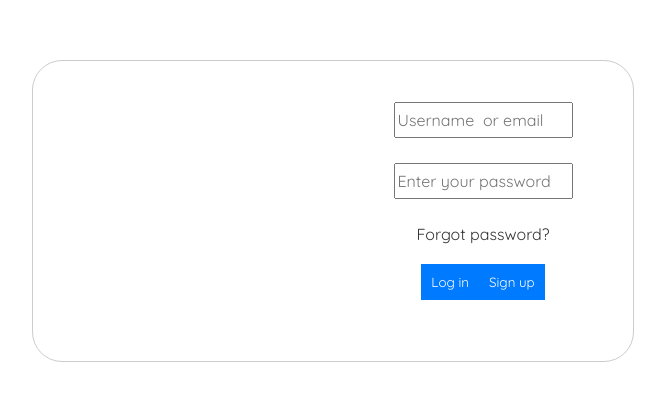
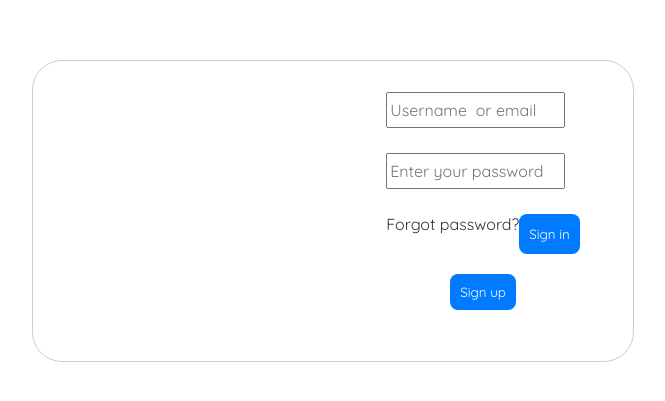
Before and after one commit to vignesh-16/todo, a React (Create React App) app in the folder front-end/: page / in a window 1280 px wide. Shown: the part 149-550 px from the top of the page, without its empty margins (308-973 px from the left). Built offline with nearby package versions, Linux system fonts and the light colour scheme; the HTML template or start-up script is replaced by a standard one.

Commit message:
[To Do]:: Front-end: -> Completed sign in and sign out functionality in UI level :: Properisation pending

```diff
--- a/front-end/src/MoreOptions.js
+++ b/front-end/src/MoreOptions.js
@@ -3,7 +3,7 @@
 
 const MoreOptions = () => {
 
-    let user = sessionStorage.getItem('username') || 'User';
+    let user = sessionStorage.getItem('username');
     const [isOpen, setIsOpen] = useState(false);
 
     const toggleDropdown = ()=> {
@@ -14,7 +14,7 @@
         <span className="navbar-option more-options">
             <span className="icon-name-container">
                 <p className="user-name-display">
-                    <button onClick={ ()=>{ toggleDropdown() } }>{user}</button>
+                    <button className="captial-first" onClick={ ()=>{ toggleDropdown() } }>{user}</button>
                 </p>
             </span>
             {
--- a/front-end/src/SignIn.js
+++ b/front-end/src/SignIn.js
@@ -5,7 +5,6 @@
 const SignIn = () => {
     const [email, setEmail] = useState('');
     const [pass, setPass] = useState('');
-    const [signedUser, setSignedUser] = useState({});
     const signUserIn = usePost('http://localhost:3003/users/isuser')
     const forward = useHistory();
     const reRoute = (route)=> {
@@ -18,11 +17,13 @@
         let validUser = await signUserIn(userDetails);
         console.log('%c valid user: ','color: dark-blue; font-size: 20px', validUser);
         if(validUser !== null && validUser !== undefined) {
-            setSignedUser(validUser)
-            let username = signedUser?.firstname?.toLowerCase();
+            let username = validUser?.firstname?.toLowerCase();
             sessionStorage.setItem('username', username);
+            console.log('%c Session set signing user in: ','color: dark-blue; font-size: 20px');
             let route = 'users/'+username+'/todo'
+            console.log('username: ',username,' route: ',route)
             username && reRoute(route);
+            console.log('%c Signing in successful: ','color: dark-blue; font-size: 20px');
         }
     }
     return (
@@ -31,18 +32,22 @@
 
             </section>
             <section>
+                <form onSubmit={ (e)=>{ userValidation(e) } }>
                     <div className="email-address">
                         <input type="email" onChange={(e) => setEmail(e.target.value)} placeholder="Username  or email" required></input>
                     </div>
                     <div className="password-box">
                         <input type="password" onChange={(e) => setPass(e.target.value)} placeholder="Enter your password" required></input>
                     </div>
+                    <div className="login-helpers">
                         <span>
-                    <a href="#" onClick={ ()=> { console.log('Forgot password clicked!!!') } } >Forgot password?</a>
+                            <a href="/" onClick={ ()=> { console.log('Forgot password clicked!!!') } } >Forgot password?</a>
                         </span>
-                <div className="login-signup-container">
-                    <button onClick={ (e)=>{ userValidation(e) } }>Log in</button>
-                    <button onClick={ ()=> {} }>Sign up</button>
+                        <button>Sign in</button>
+                    </div>
+                </form>
+                <div>
+                    <button>Sign up</button>
                 </div>
             </section>
         </div>
--- a/front-end/src/index.css
+++ b/front-end/src/index.css
@@ -177,14 +177,16 @@
       color: white;
       border: none;
       cursor: pointer;
+      border-radius: 0.6em;
     }
     button:hover {
       background-color: #0056b3;
     }
 }
 
-.login-signup-container {
+.login-helpers {
   display: flex;
+  justify-content: space-between;
 }
 
 .user-name-display button {
```
Lines whose indentation alone changed are shown as unchanged.
